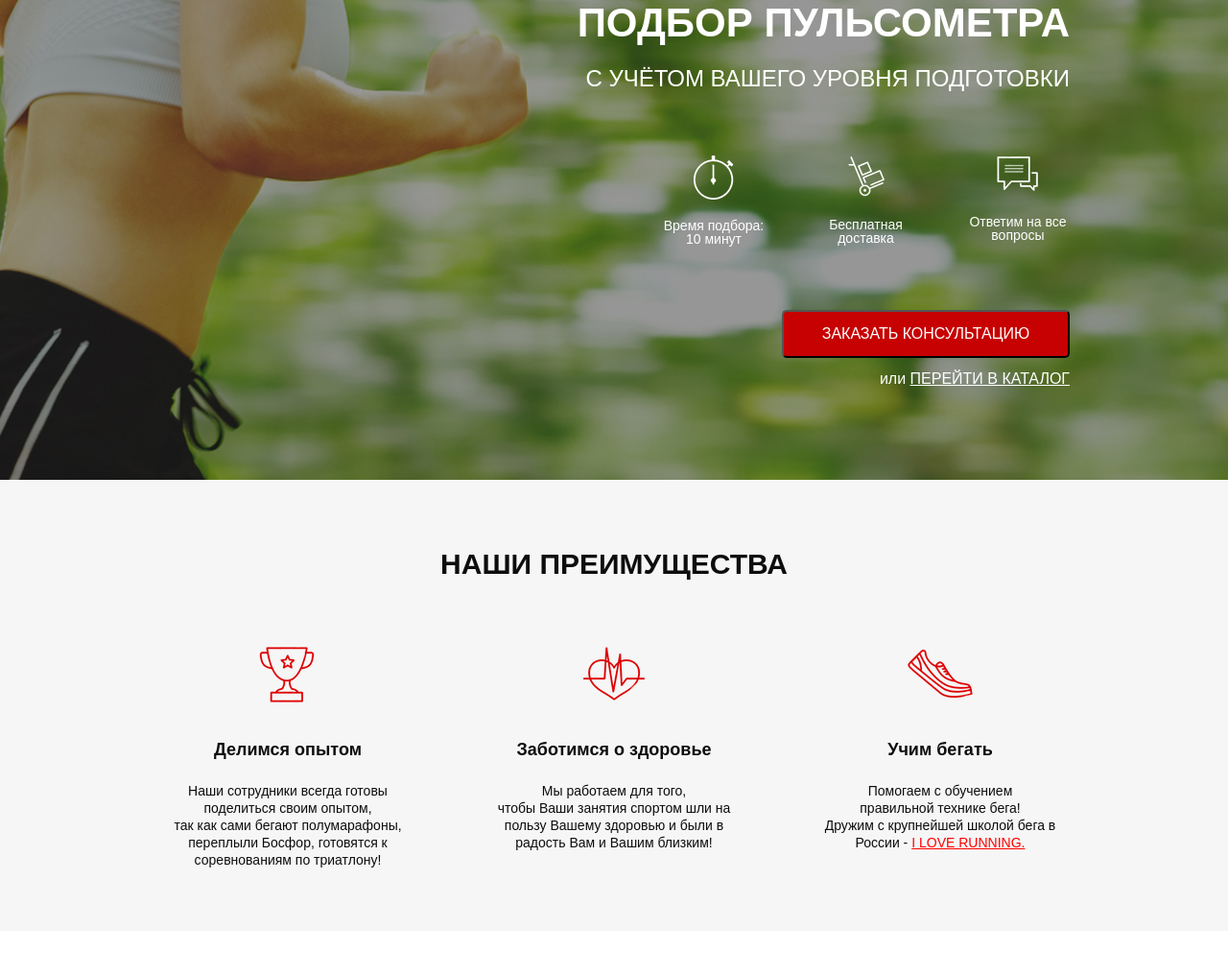
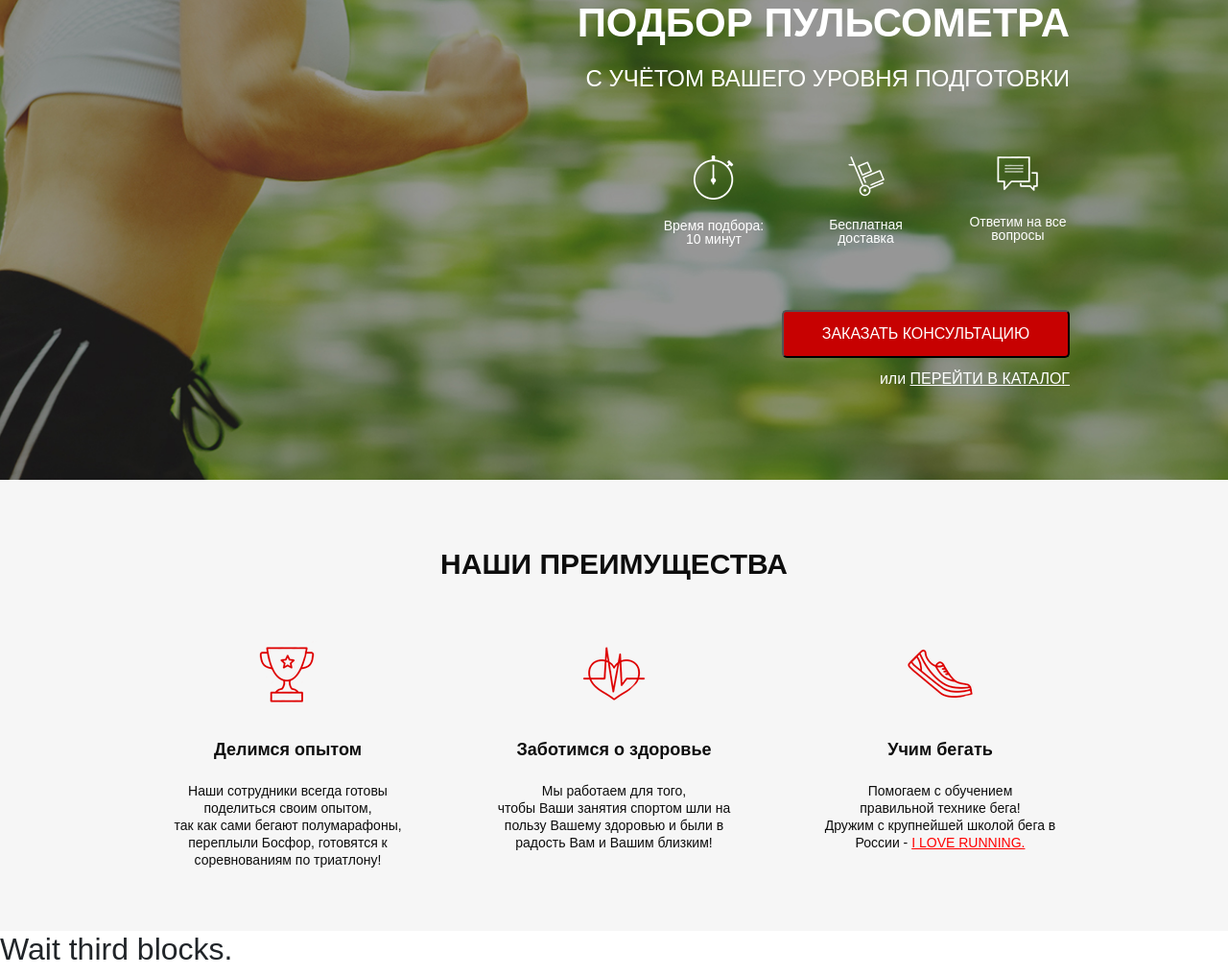
Before and after one commit to Maxim-85/PULSE, a website: page src/index.html in a window 1280 px wide. Shown: the part 165-1181 px from the top of the page at 96% size. Before the commit the page ends 1135 px from the top, so only its background shows below. Drawn offline with Linux system fonts and the light colour scheme; a web font is replaced by a local one.

Commit message:
Train git_clone

```diff
--- a/src/index.html
+++ b/src/index.html
@@ -90,5 +90,7 @@
             </div>
         </div>
     </div>
+
+    <h2>Wait third blocks.</h2>
 </body>
 </html>
```
